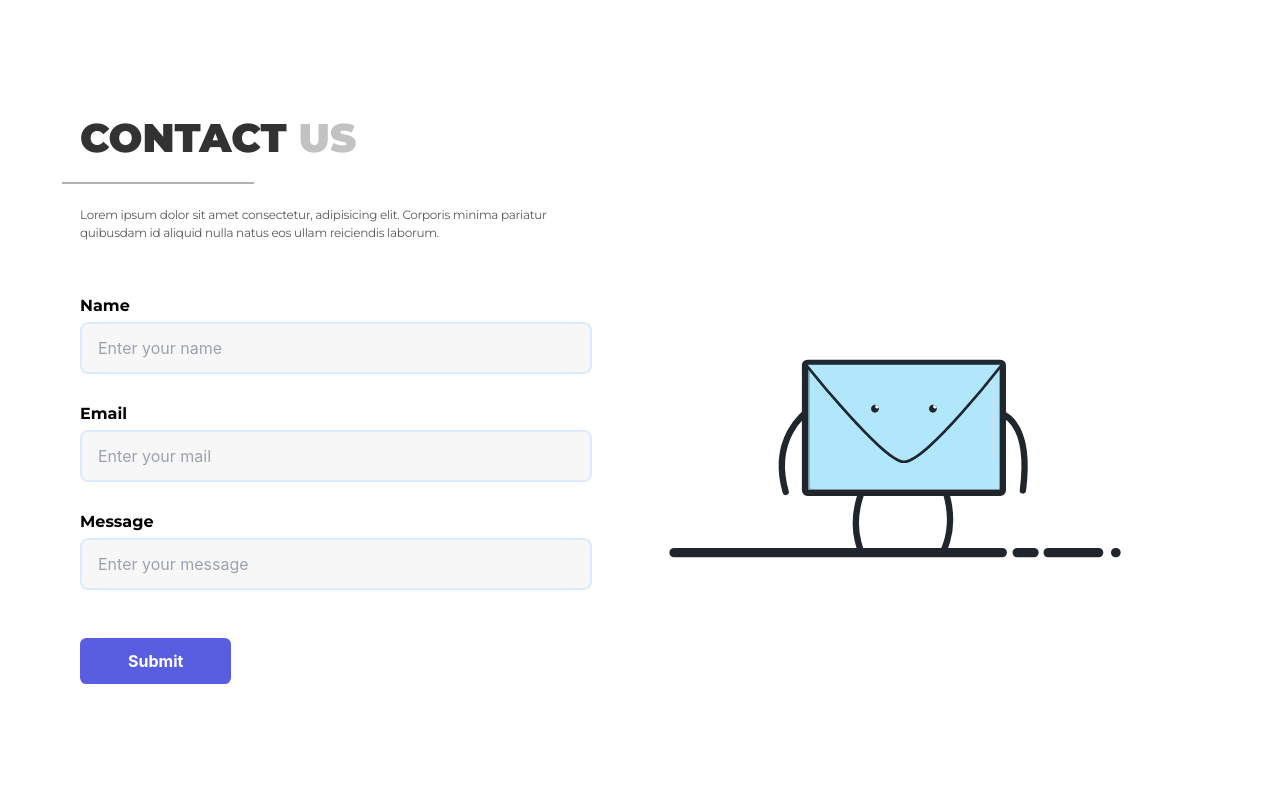
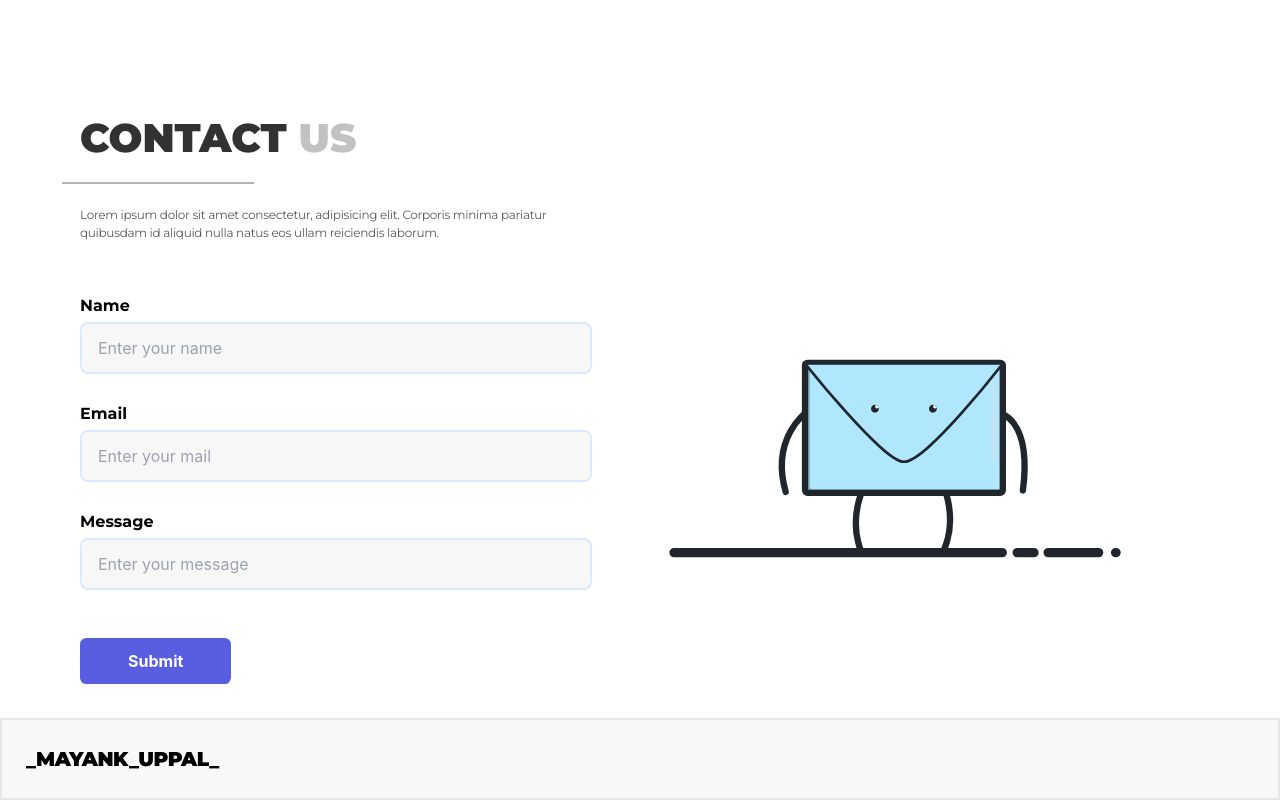
Before and after one commit to kshitijjj/Portfolio_v_1.1, a React (Create React App) app: page / in a window 1280 px wide. Shown: the part 2285-3085 px from the top of the page. Before the commit the page ends 3003 px from the top, so only its background shows below. Built offline with nearby package versions, Linux system fonts and the light colour scheme.

Commit message:
updated footer component

```diff
--- a/src/Components/Main.jsx
+++ b/src/Components/Main.jsx
@@ -36,9 +36,9 @@ const Main = () => {
             <Contact/>
             </Element>
 
-            {/* <Element name='footer'>
+            <Element name='footer'>
             <Footer/>
-            </Element>  */}
+            </Element>
 
         </div>
     );
```
